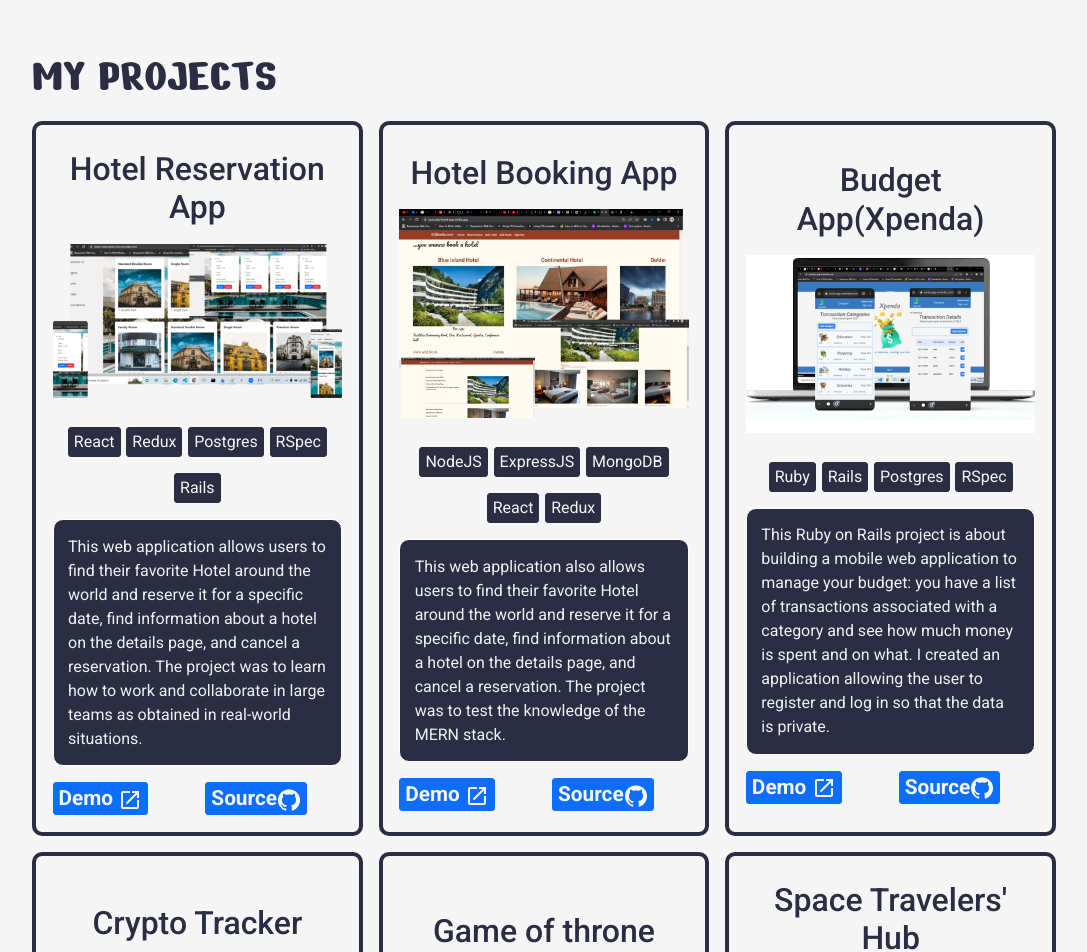
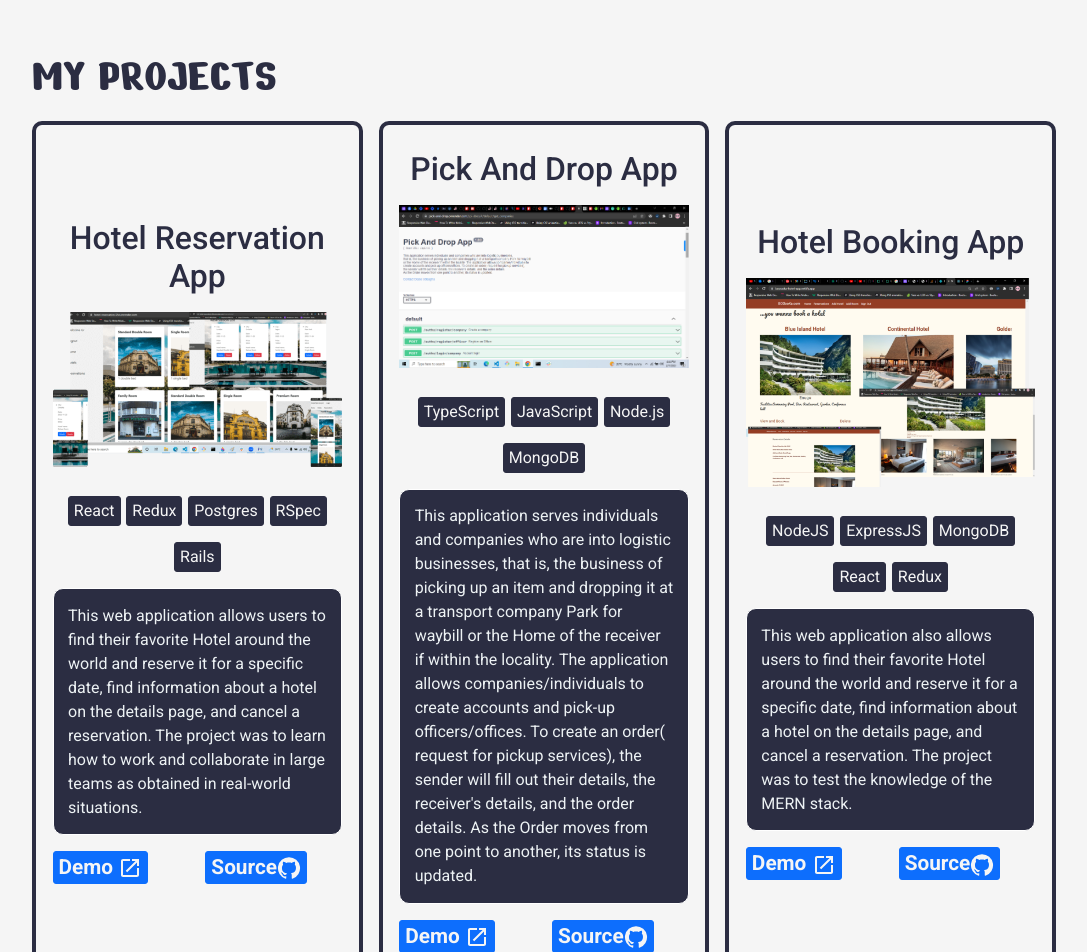
Before and after one commit to udeaghad/my-portfolio, a React (Create React App) app: page / in a window 1280 px wide. Shown: the part 600-1552 px from the top of the page, without its empty margins (96-1183 px from the left). Built offline with nearby package versions, Linux system fonts and the light colour scheme.

Commit message:
Add pick-and-drop app to project list

```diff
--- a/src/App.js
+++ b/src/App.js
@@ -18,6 +18,15 @@ const App = () => {
     },
     {
       id: 2,
+      name: 'Pick And Drop App',
+      description: 'This application serves individuals and companies who are into logistic businesses, that is, the business of picking up an item and dropping it at a transport company Park for waybill or the Home of the receiver if within the locality. The application allows companies/individuals to create accounts and pick-up officers/offices. To create an order( request for pickup services), the sender will fill out their details, the receiver\'s details, and the order details. As the Order moves from one point to another, its status is updated.',
+      stack: ['TypeScript', 'JavaScript', 'Node.js', 'MongoDB'],
+      image: '/images/pick-and-drop-app.png',
+      source_code: 'https://github.com/udeaghad/Pick-and-drop',
+      demo: 'https://pick-and-drop.onrender.com/api-docs',
+    },
+    {
+      id: 3,
       name: 'Hotel Booking App',
       description: 'This web application also allows users to find their favorite Hotel around the world and reserve it for a specific date, find information about a hotel on the details page, and cancel a reservation. The project was to test the knowledge of the MERN stack.',
       stack: ['NodeJS', 'ExpressJS', 'MongoDB', 'React', 'Redux'],
@@ -27,7 +36,7 @@ const App = () => {
     },
 
     {
-      id: 3,
+      id: 4,
       name: 'Budget App(Xpenda)',
       description: 'This Ruby on Rails project is about building a mobile web application to manage your budget: you have a list of transactions associated with a category and see how much money is spent and on what. I created an application allowing the user to register and log in so that the data is private.',
       stack: ['Ruby', 'Rails', 'Postgres', 'RSpec'],
@@ -38,7 +47,7 @@ const App = () => {
     },
 
     {
-      id: 4,
+      id: 5,
       name: 'Crypto Tracker',
       description: 'This project is about building a mobile web application to check a list of metrics (numeric values) which I created using React and Redux. I selected an API that provides numeric data about cryptocurrency exchange and then developed the web app using the API.',
       stack: ['React', 'Redux', 'Jest', 'JavaScript'],
@@ -48,7 +57,7 @@ const App = () => {
     },
 
     {
-      id: 5,
+      id: 6,
       name: 'Game of throne movie app',
       description: 'This project is about building a mobile web application to check a list of movies and their details using React and Redux. I selected an API that provides numeric data about movies and then built the web app around it.',
       stack: ['HTML', 'CSS', 'JavaScript', 'Webpack', 'Jest'],
@@ -58,7 +67,7 @@ const App = () => {
     },
 
     {
-      id: 6,
+      id: 7,
       name: "Space Travelers' Hub",
       description: 'In this Project, We worked with live data from the SpaceX API. We built a web application for a company that provides commercial and scientific space travel services. The application will allow users to book rockets and join selected space missions.',
       stack: ['React', 'Redux', 'HTML/CSS', 'JavaScript'],
@@ -68,7 +77,7 @@ const App = () => {
     },
 
     {
-      id: 7,
+      id: 8,
       name: 'Maths Calculator',
       description: 'This project was to learn React components, React props, and React state. It was later updated to Handle events in a React app, use React life cycle methods, and understand the mechanism of the lifting state. Also, React hooks were used to refactor the components, and Routing was implemented for this SPA.',
       stack: ['HTML/CSS', 'JavaScript', 'React'],
```
Also changed, not shown: public/images/pick-and-drop-app.png (added).
